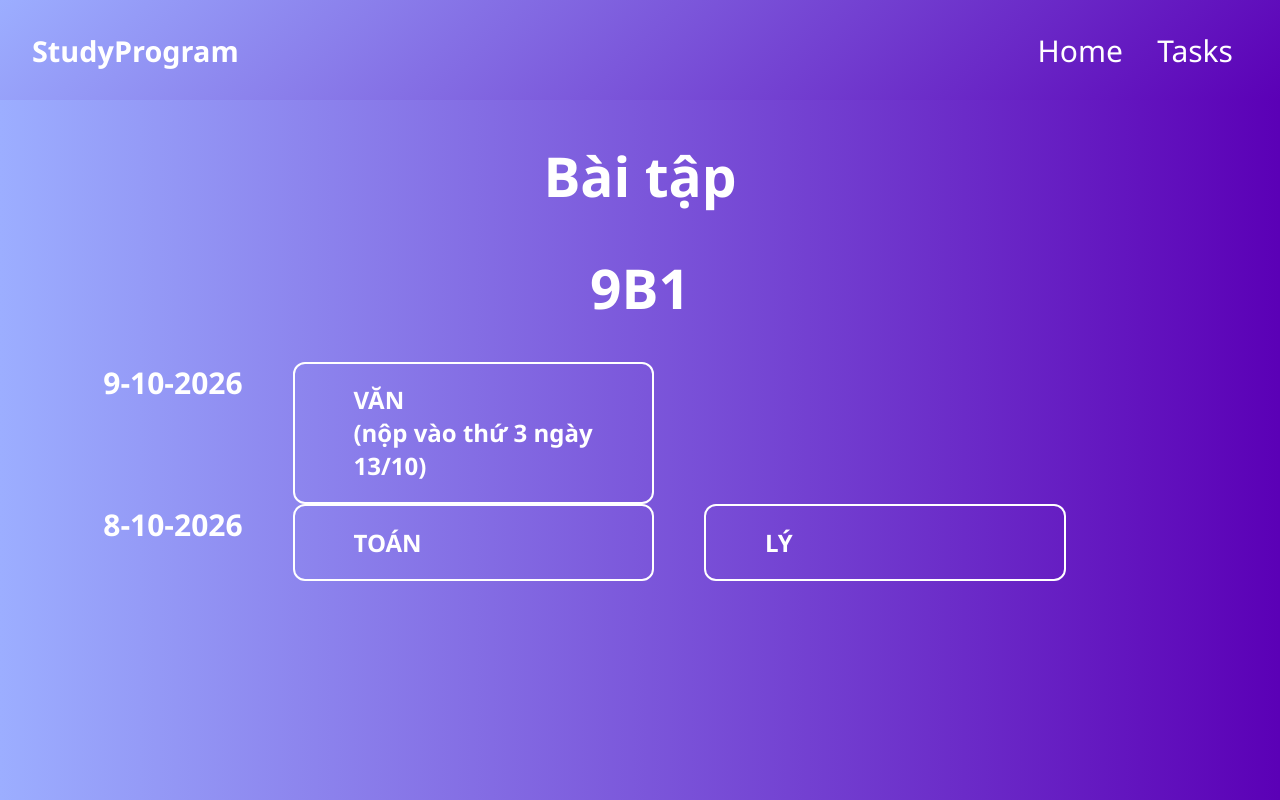
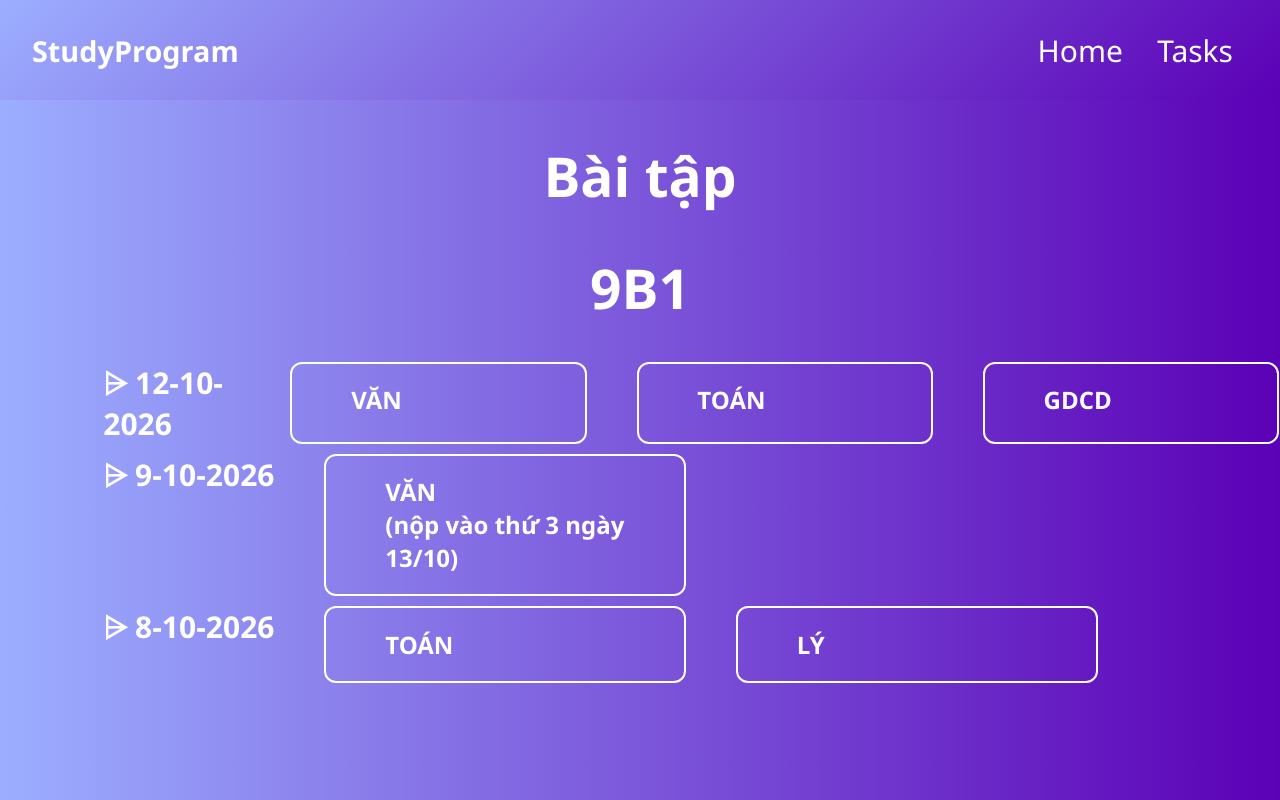
Before and after one commit to Vuong-new-coder/studyprog, a plain HTML site: page task.html in a window 1280 px wide. Shown: the top 800 px of the page. Drawn offline with Linux system fonts and the light colour scheme.

Commit message:
updt date

```diff
--- a/task.html
+++ b/task.html
@@ -16,16 +16,28 @@
             <h1>Bài tập</h1>
             <h1>9B1</h1>
             <div style="margin-left : 8%">
-                <div style="display : flex; gap : 50px;">
-                    <div style="font-size: 30px; font-weight: 700;">9-10-2026</div>
+                <div style="display : flex; gap : 50px; padding-bottom: 10px;">
+                    <div style="font-size: 30px; font-weight: 700;">⩥ 12-10-2026</div>
+                    <div class="tsk" data-message=" Thứ 6 sẽ kiểm tra 45p về viết bài văn NLXH giải quyết vấn đề ( con người với tự nhiên ) ">
+                        <h2>VĂN</h2>
+                    </div>
+                    <div class="tsk" data-message="2.6, 2.7 ( SGK )">
+                        <h2>TOÁN</h2>
+                    </div>
+                    <div class="tsk" data-message=" Luyện tập 1, 2 của bài Hoạt Động Cộng Đồng ">
+                        <h2>GDCD</h2>
+                    </div>
+                </div>
+                <div style="display : flex; gap : 50px; padding-bottom: 10px;">
+                    <div style="font-size: 30px; font-weight: 700;">⩥ 9-10-2026</div>
                     <div class="tsk" data-message="
                     Viết bài văn nghị luận về vấn đề khai thác và bảo vệ nguồn lợi hải sản trong phát triển kinh tế biển của nước ta.
                     ">
                         <h2>VĂN<br>(nộp vào thứ 3 ngày 13/10)</h2>
                     </div>
                 </div>
-                <div style="display : flex; gap : 50px">
-                    <div style="font-size: 30px; font-weight: 700;">8-10-2026</div>
+                <div style="display : flex; gap : 50px; padding-bottom: 10px;">
+                    <div style="font-size: 30px; font-weight: 700;">⩥ 8-10-2026</div>
                     <div class="tsk" data-message=" No data! ">
                         <h2>TOÁN</h2>
                     </div>
```
Also changed, not shown: index.html (line endings or trailing spaces).
